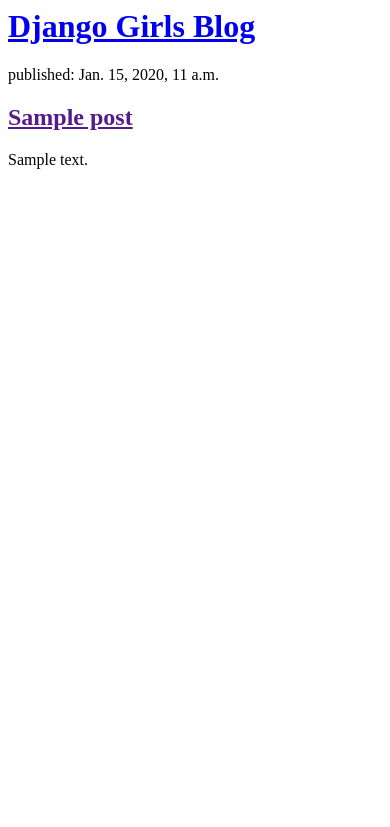
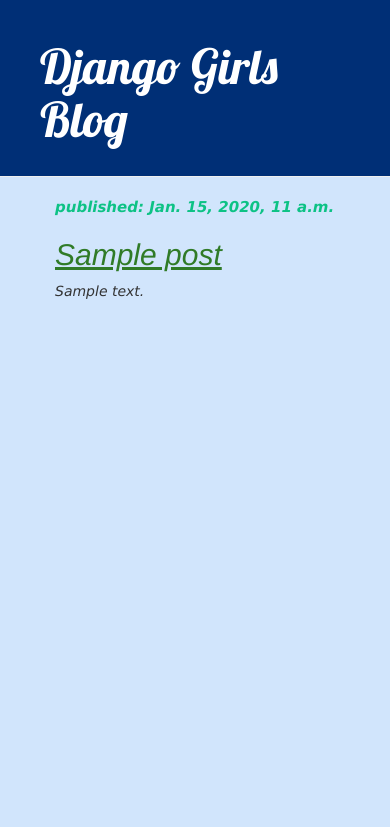
Before and after one commit to do-berry/DjangoGirls, a Django app: template blog/templates/blog/post_list.html in a window 390 px wide. Shown: the top 827 px of the page. Run offline with Django 3.2, Linux system fonts and the light colour scheme; the template is opened without the code that fills it: values that come from a table or form of the project are taken from there, others are empty; tables that the repository leaves empty hold one stand-in row (values such as "Sample post"); some libraries are stand-ins or nearby versions.

Commit message:
next next commit
fouth ?? doesn't matter

```diff
--- /dev/null
+++ b/blog/static/css/blog.css
@@ -0,0 +1,65 @@
+h1 a {
+    color: #C25100;
+    font-family: 'Lobster';
+}
+
+h2 a {
+    color: #307b27;
+    font-family: Helvetica;
+    text-decoration: underline;
+}
+
+body {
+    background-color: #d1e5fc;
+}
+
+.page-header {
+    background-color: #002f76;
+    margin-top: 0;
+    padding: 20px 20px 20px 40px;
+}
+
+.page-header h1, .page-header h1 a, .page-header h1 a:visited, .page-header h1 a:active {
+    color: #ffffff;
+    font-size: 36pt;
+    text-decoration: none;
+}
+
+.content {
+    margin-left: 40px;
+}
+
+h1, h2, h3, h4 {
+    font-family: 'Lobster', cursive;
+}
+
+.save {
+    float: right;
+}
+
+.post-form textarea, .post-form input {
+    width: 100%;
+}
+
+.top-menu, .top-menu:hover, .top-menu:visited {
+    color: #ffffff;
+    float: right;
+    font-size: 26pt;
+    margin-right: 20px;
+}
+
+.post {
+    margin-bottom: 70px;
+    font-family: 'Verdana';
+    font-style: italic;
+}
+
+.post h1 a, .post h1 a:visited {
+    color: #000000;
+}
+
+.date {
+    color: #0dc285;
+    font-size: 15px;
+    font-weight: bold;
+}
--- /dev/null
+++ b/blog/templates/blog/base.html
@@ -0,0 +1,27 @@
+{% load static %}
+<html>
+
+<head>
+    <title>Django Girls blog</title>
+    <link rel="stylesheet" href="//maxcdn.bootstrapcdn.com/bootstrap/3.2.0/css/bootstrap.min.css">
+    <link rel="stylesheet" href="//maxcdn.bootstrapcdn.com/bootstrap/3.2.0/css/bootstrap-theme.min.css">
+    <link href="//fonts.googleapis.com/css?family=Lobster&subset=latin,latin-ext" rel="stylesheet" type="text/css">
+    <link rel="stylesheet" href="{% static 'css/blog.css' %}">
+</head>
+
+<body>
+    <div class="page-header">
+        <h1><a href="/">Django Girls Blog</a></h1>
+    </div>
+    <div class="content container">
+        <div class="row">
+            <div class="col-md-8">
+                {% block content %}
+                {% endblock %}
+            </div>
+        </div>
+    </div>
+</body>
+
+
+</html>
--- a/blog/templates/blog/post_list.html
+++ b/blog/templates/blog/post_list.html
@@ -1,21 +1,13 @@
-<html>
+{% extends 'blog/base.html' %}
 
-<head>
-    <title>Django Girls blog</title>
-</head>
-
-<body>
-    <div>
-        <h1><a href="/">Django Girls Blog</a></h1>
+{% block content %}
+{% for post in posts %}
+<div class="post">
+    <div class="date">
+        <p>published: {{ post.published_date }}</p>
     </div>
-
-    {% for post in posts %}
-    <div>
-        <p>published: {{ post.published_date }}</p>
-        <h2><a href="">{{ post.title }}</a></h2>
-        <p>{{ post.text|linebreaksbr }}</p>
-    </div>
-    {% endfor %}
-</body>
-
-</html>
+    <h2><a href="{% url 'post_detail' pk=post.pk %}">{{ post.title }}</a></h2>
+    <p>{{ post.text|linebreaksbr }}</p>
+</div>
+{% endfor %}
+{% endblock %}
--- a/blog/urls.py
+++ b/blog/urls.py
@@ -3,4 +3,5 @@ from . import views
 
 urlpatterns = [
     path('', views.post_list, name='post_list'),
+    path('post/<int:pk>/', views.post_detail, name='post_detail'),
 ]
--- a/blog/views.py
+++ b/blog/views.py
@@ -1,7 +1,11 @@
-from django.shortcuts import render
+from django.shortcuts import render, get_object_or_404
 from django.utils import timezone
 from .models import Post
 
 def post_list(request):
     posts = Post.objects.filter(published_date__lte=timezone.now()).order_by('published_date')
     return render(request, 'blog/post_list.html', {'posts':posts})
+
+def post_detail(request, pk):
+    post = get_object_or_404(Post, pk=pk)
+    return render(request, 'blog/post_detail.html', {'post': post})
```
Also changed, not shown: blog/templates/blog/post_detail.html (added, +13 -0 lines).
